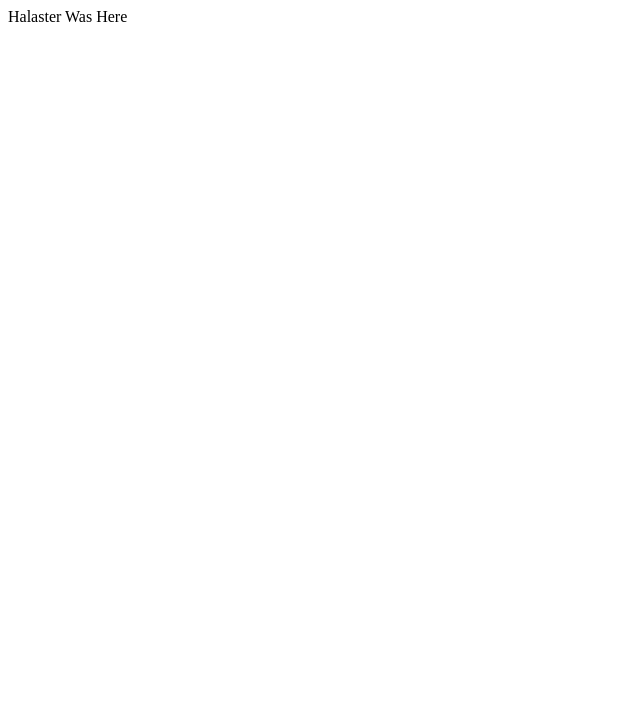
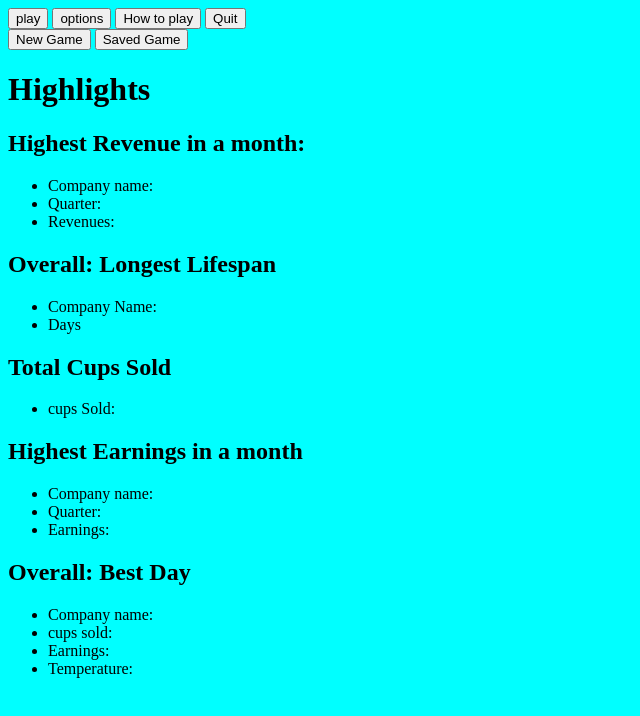
Before and after one commit to JustinStowe/Lemons, a plain HTML site: page Index.html in a window 1280 px wide. Shown: the whole page, without its empty margins (0-640 px from the left). Drawn offline with Linux system fonts and the light colour scheme.

Commit message:
assembled basic building blocks needed for project, created proof of concept button to jump to next page, minimal html work on 1st page.

```diff
--- a/Index.html
+++ b/Index.html
@@ -4,9 +4,56 @@
     <meta charset="UTF-8">
     <meta http-equiv="X-UA-Compatible" content="IE=edge">
     <meta name="viewport" content="width=device-width, initial-scale=1.0">
-    <title>Document</title>
+    <link href="style.css" rel="stylesheet" type="text/css" />
+    <script defer src="script.js"></script>
+    <title>Lemons</title>
 </head>
 <body>
-    Halaster Was Here
+    <div class="button-container">
+        <button>play</button>
+        <button>options</button>
+        <button>How to play</button>
+        <button>Quit</button>
+        <div class="game-specific-buttons">
+            <button id="new-game">New Game</button>
+            <button id="load-save">Saved Game</button>
+        </div>
+    </div>
+    <div class="modal-container">
+
+    </div>
+
+    <div class="information">
+        <h1>Highlights</h1>
+            <h2>Highest Revenue in a month:</h2>
+            <ul>
+                <li>Company name: <span></span></li>
+                <li>Quarter: <span></span></li>
+                <li>Revenues: <span></span></li>
+            </ul>
+            <h2>Overall: Longest Lifespan</h2>
+            <ul>
+                <li>Company Name: <span></span></li>
+                <li><span></span>Days</li>
+            </ul>
+            <h2>Total Cups Sold</h2>
+            <ul>
+                <li>cups Sold:<span></span></li>
+            </ul>
+            <h2>Highest Earnings in a month</h2>
+            <ul>
+                <li>Company name: <span></span></li>
+                <li>Quarter: <span></span></li>
+                <li>Earnings: <span></span></li>
+            </ul>
+            <h2>Overall: Best Day</h2>
+            <ul>
+                <li>Company name: <span></span></li>
+                <li>cups sold: <span></span></li>
+                <li>Earnings: <span></span></li>
+                <li>Temperature: <span></span></li>
+            </ul>
+    </div>
+
 </body>
 </html>
--- a/script.js
+++ b/script.js
@@ -0,0 +1,25 @@
+console.log("connected");
+/* =============================
+CLASSES
+============================= */
+
+/* ======================
+ GLOBAL VARS
+=========================*/
+
+/* ======================
+ DOM STUFF
+=========================*/
+const newGame = document.querySelector("#new-game");
+const loadGame = document.querySelector("#load-save");
+/* =============================
+FUNCTIONS
+============================= */
+function startGame() {
+  console.log("button works");
+  window.location = "playerscreen.html";
+}
+/* =============================
+EVENT LISTENERS
+============================= */
+newGame.addEventListener("click", startGame);
--- a/style.css
+++ b/style.css
@@ -0,0 +1,3 @@
+body{
+    background-color: aqua;
+}
```
Also changed, not shown: playerDay.html (added, +14 -0 lines), playerscreen.html (added, +14 -0 lines).
